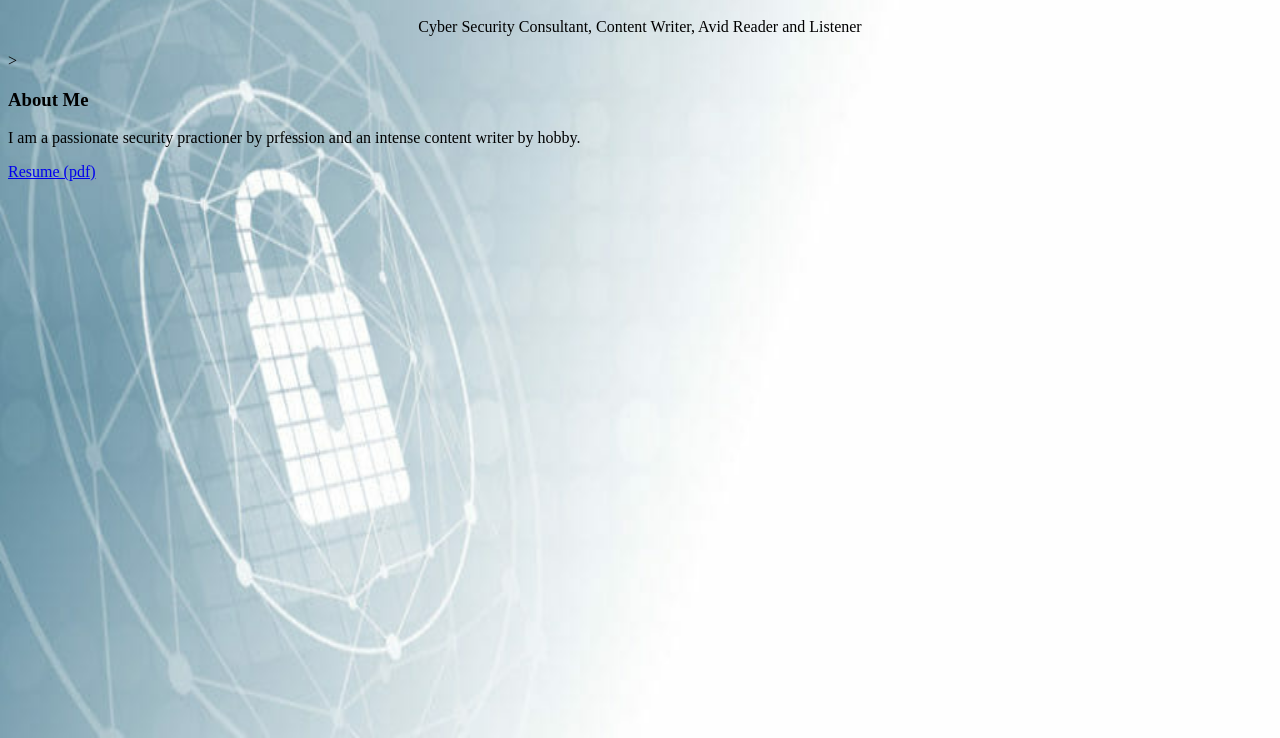
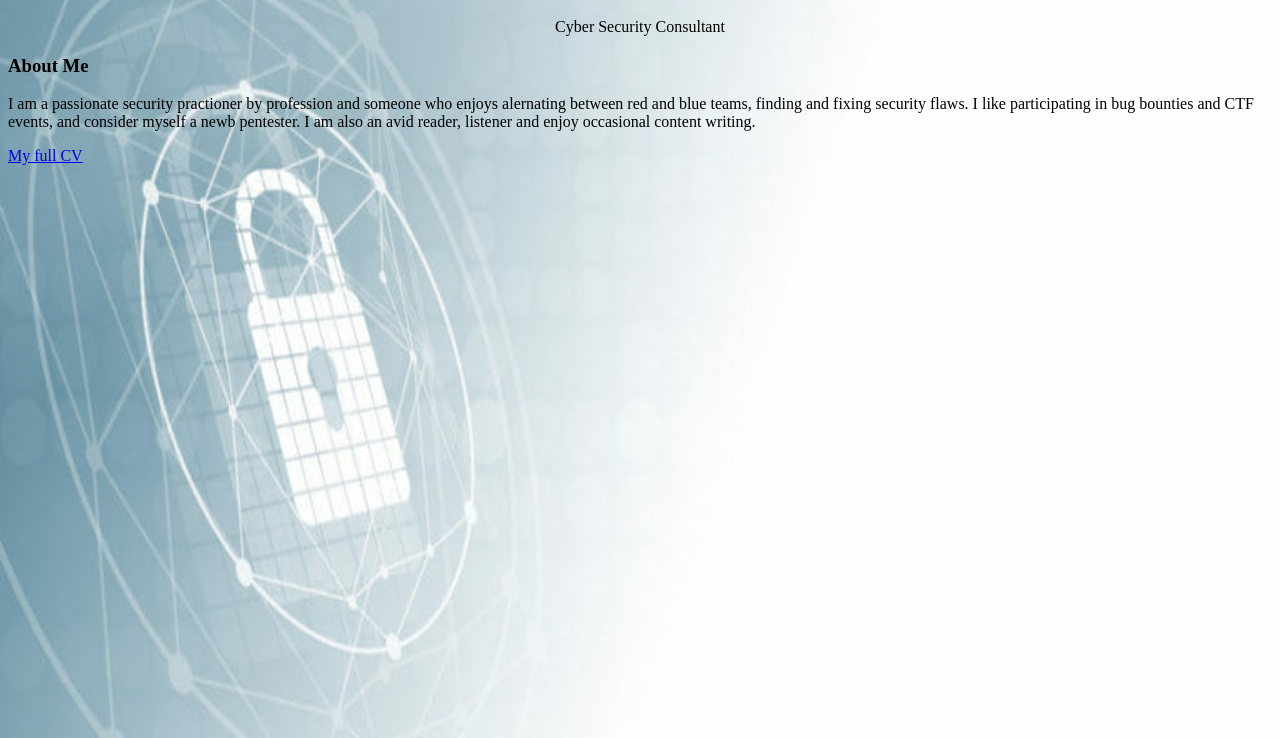
Before and after one commit to ElavarasiNatarajan/ElavarasiNatarajan.github.io, a plain HTML site: page index.html in a window 1280 px wide. Shown: the part 62-800 px from the top of the page. Drawn offline with Linux system fonts and the light colour scheme.

Commit message:
Update index.html

```diff
--- a/index.html
+++ b/index.html
@@ -12,9 +12,9 @@ body {
 </head>
 <body>
 <h1 align="center">Elavarasi Natarajan</h1>
-<p align="center">Cyber Security Consultant, Content Writer, Avid Reader and Listener</p>>
+<p align="center">Cyber Security Consultant</p>
 <h3>About Me</h3>
-<p>I am a passionate security practioner by prfession and an intense content writer by hobby.</p>
-<a href="resume.pdf" target = "_blank">Resume (pdf)</a>
+<p>I am a passionate security practioner by profession and someone who enjoys alernating between red and blue teams, finding and fixing security flaws. I like participating in bug bounties and CTF events, and consider myself a newb pentester. I am also an avid reader, listener and enjoy occasional content writing. </p>
+<a href="resume.pdf" target = "_blank">My full CV</a>
 </body>
 </html>
```
